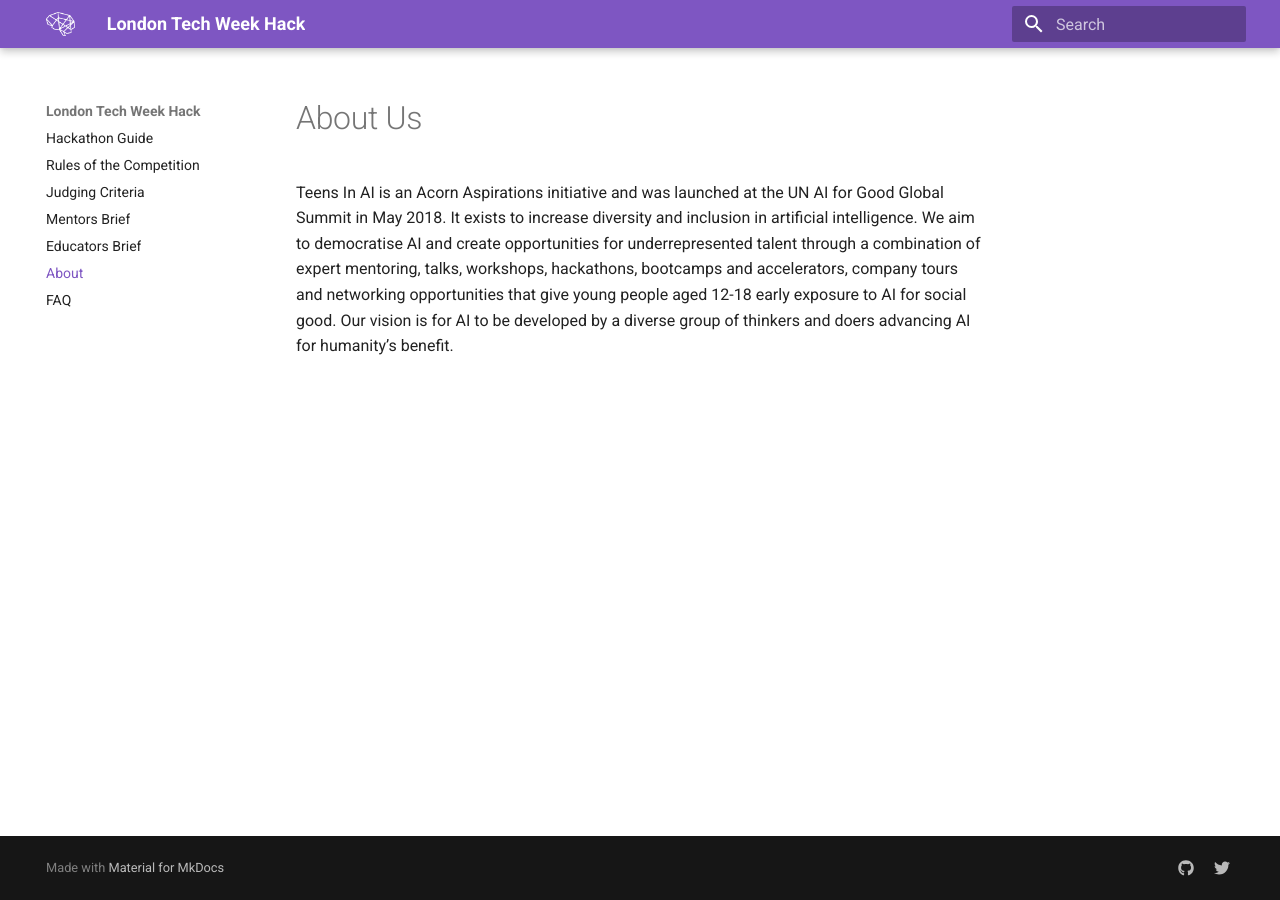
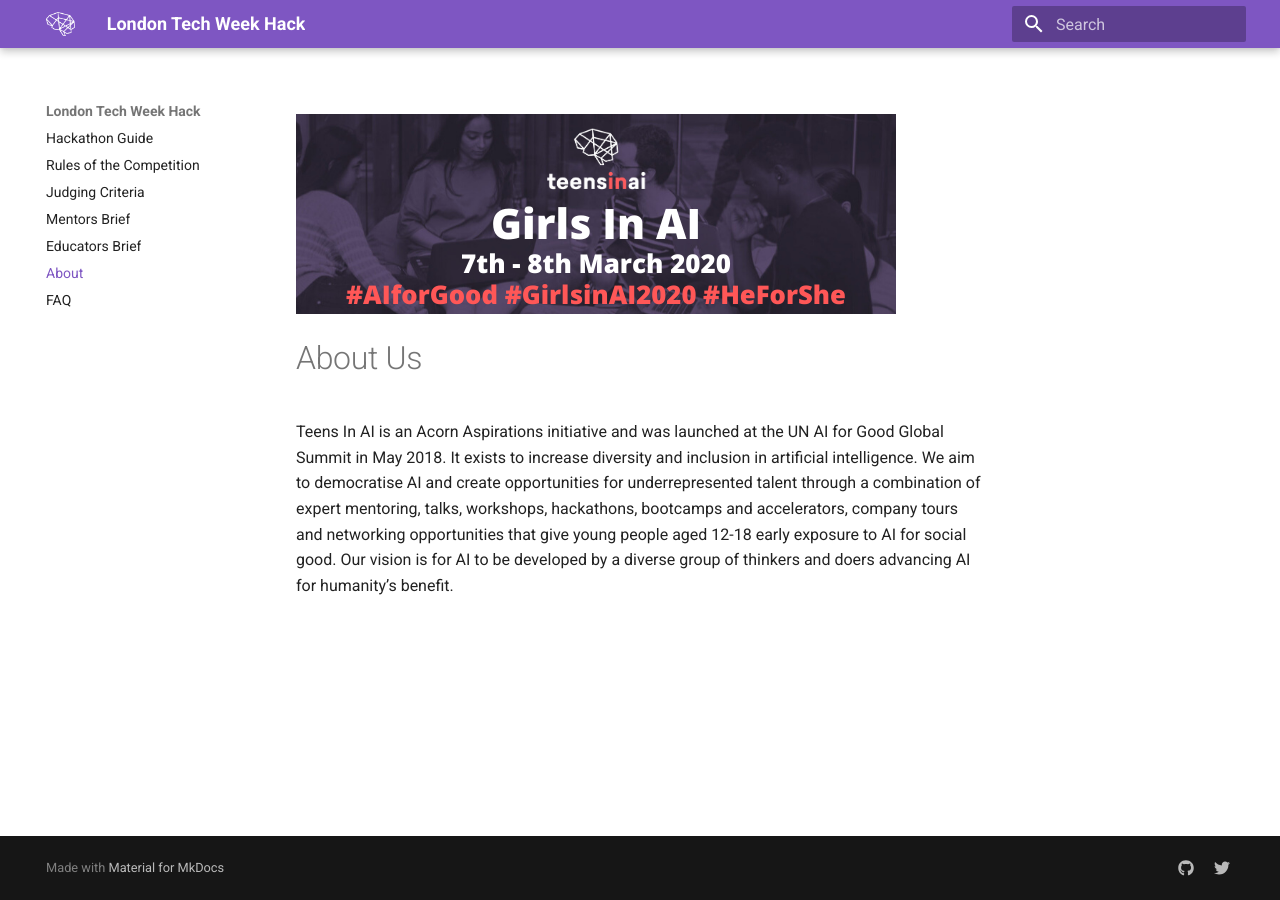
Before and after one commit to elenasinel/tech-week, an MkDocs documentation site: the page built from docs/about.md, in a window 1280 px wide. Built offline with MkDocs 1.6.1 and Material for MkDocs 9.7.7, drawn with Linux system fonts in a browser that asks for light colours.

Commit message:
Update Documentation “about”

```diff
--- a/docs/about.md
+++ b/docs/about.md
@@ -1,5 +1,8 @@
 ---
 title: About Us
 ---
+![](/images/girls-in-ai-header.png)
+
 # About Us
+
 Teens In AI is an Acorn Aspirations initiative and was launched at the UN AI for Good Global Summit in May 2018. It exists to increase diversity and inclusion in artificial intelligence. We aim to democratise AI and create opportunities for underrepresented talent through a combination of expert mentoring, talks, workshops, hackathons, bootcamps and accelerators, company tours and networking opportunities that give young people aged 12-18 early exposure to AI for social good. Our vision is for AI to be developed by a diverse group of thinkers and doers advancing AI for humanity’s benefit.
```
